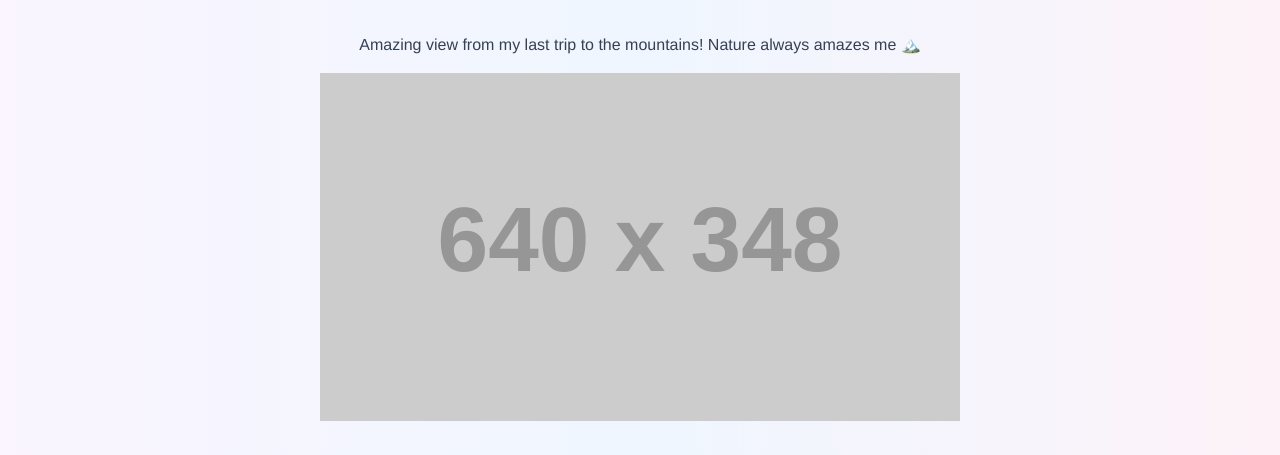
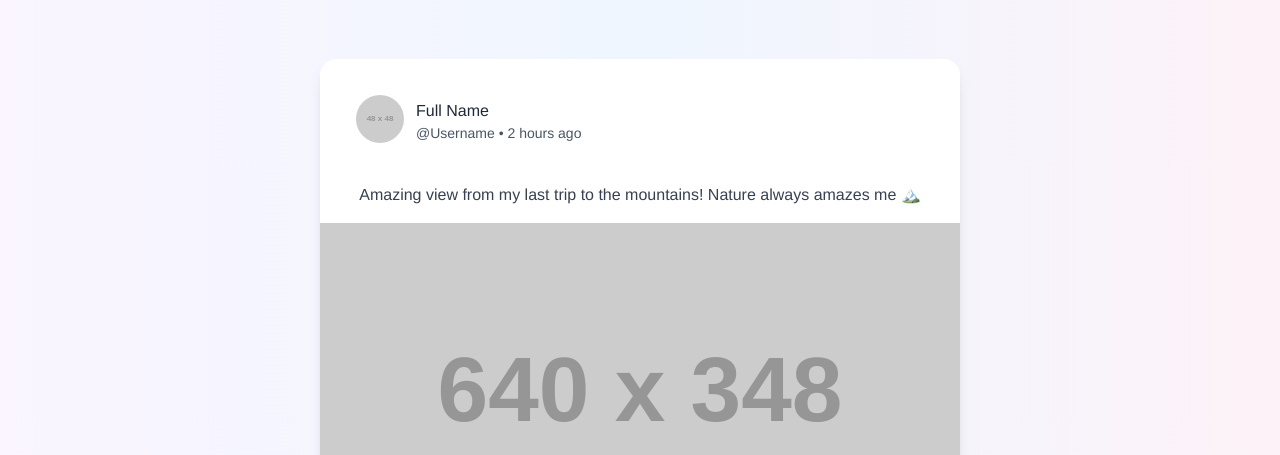
Before and after one commit to mofoda0/SocialVibe, a plain HTML site: page index.html in a window 1280 px wide. Shown: the part 91-546 px from the top of the page. Drawn offline with nearby package versions, Linux system fonts and the light colour scheme; no server answers; placeholder pictures from the web are drawn by us.

Commit message:
work-in-progress2

```diff
--- a/css/posts.css
+++ b/css/posts.css
@@ -1,5 +1,5 @@
 #content{
-    margin: 0 auto;
+    margin: 150px auto;
     width: 640px;
 }
 
--- a/index.html
+++ b/index.html
@@ -34,7 +34,7 @@
     </nav>
 
     <section id="content">
-        <div id="posts">
+        <div class="posts">
             <div class="pfp-box">
                 <div>
                     <img class="pfp" src="https://placehold.co/48" alt="pfp">
```
